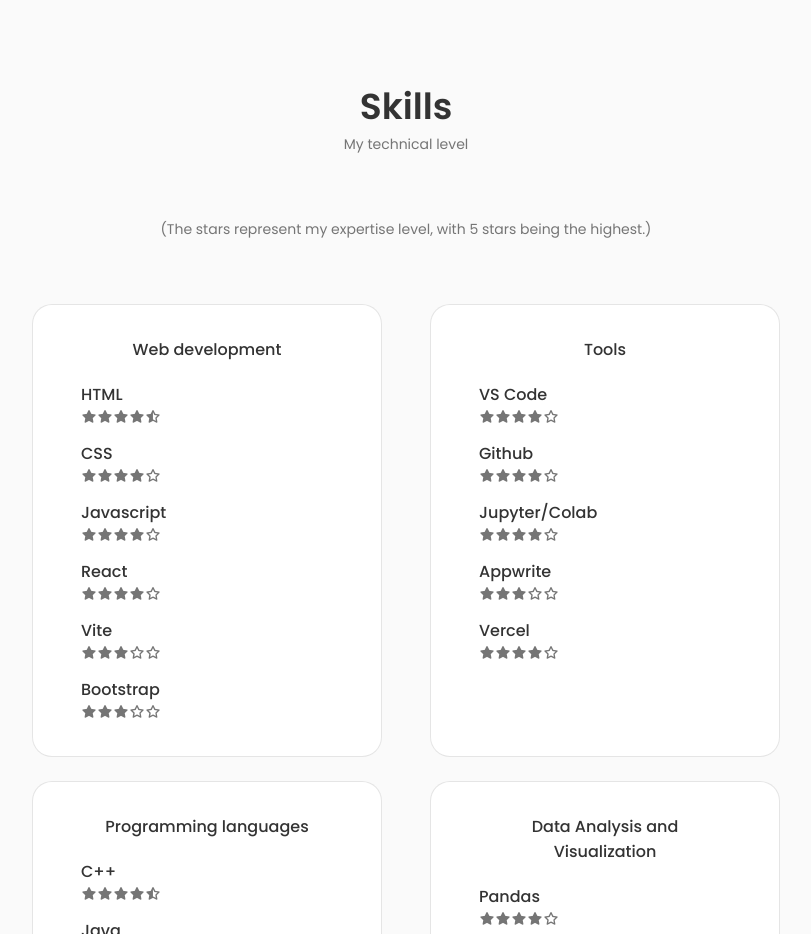
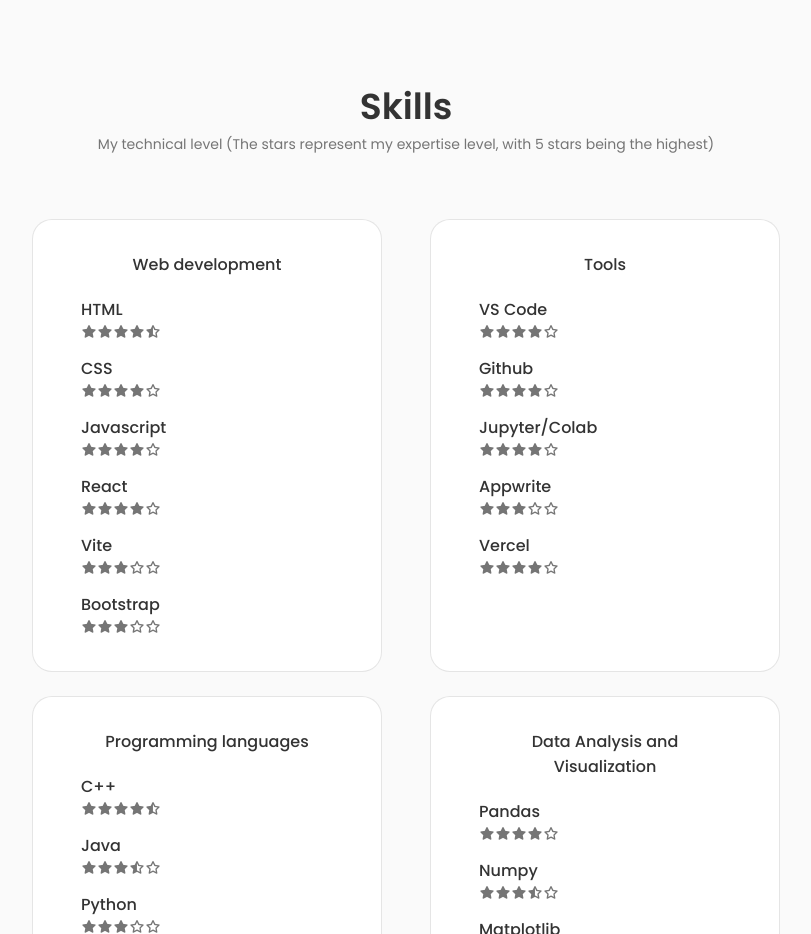
Before and after one commit to shubhamkumar755/my-portfolio-react, a React (Create React App) app: page / in a window 1280 px wide. Shown: the part 1340-2274 px from the top of the page, without its empty margins (234-1045 px from the left). Built offline with nearby package versions, Linux system fonts and the light colour scheme.

Commit message:
Update Skills.jsx

```diff
--- a/src/components/skills/Skills.jsx
+++ b/src/components/skills/Skills.jsx
@@ -7,8 +7,7 @@
   return (
     <section className="skills section" id='skills'>
       <h2 className="section__title">Skills</h2>
-      <span className="section__subtitle">My technical level</span>
-      <span className="section__subtitle">(The stars represent my expertise level, with 5 stars being the highest.)</span>
+      <span className="section__subtitle">My technical level (The stars represent my expertise level, with 5 stars being the highest)</span>
 
 
       <div className="skills__container container grid">
```
